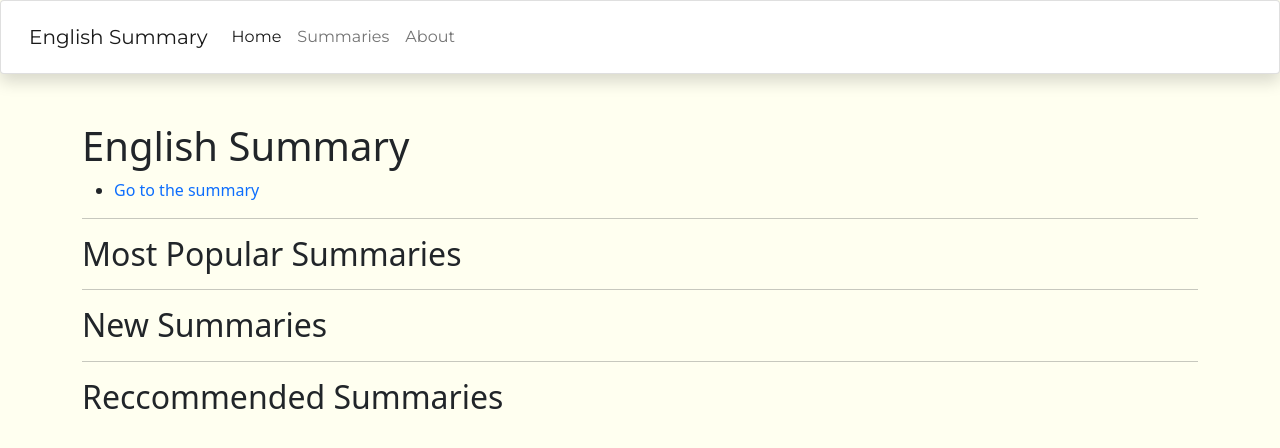
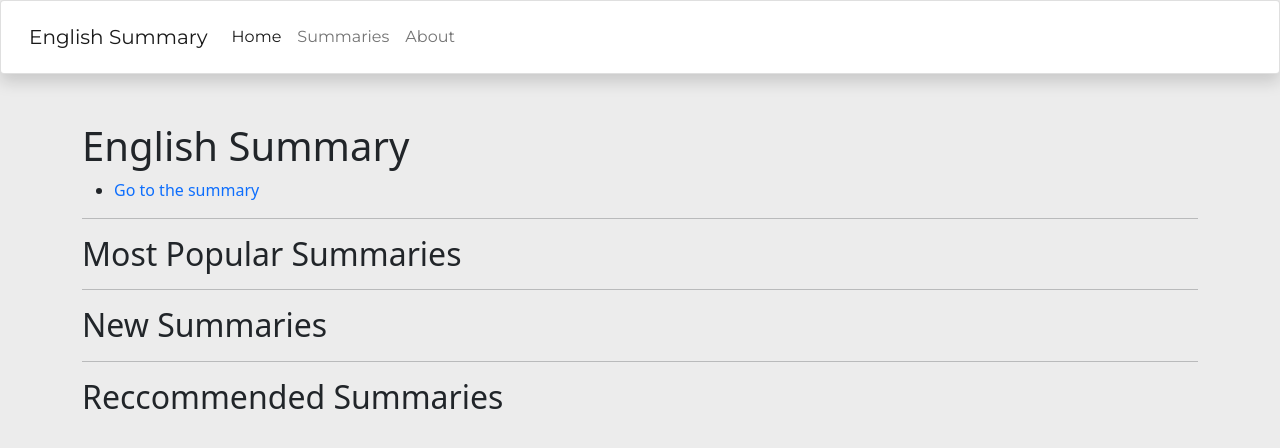
Before and after one commit to pkkrsingh877/misssummary, a Node server app: page / in a window 1280 px wide. Shown: the top 448 px of the page. Run offline with Node 20, Linux system fonts and the light colour scheme; some libraries are stand-ins or nearby versions.

Commit message:
changing background color of body

```diff
--- a/views/layouts/boilerplate.ejs
+++ b/views/layouts/boilerplate.ejs
@@ -16,7 +16,7 @@
         <link rel="stylesheet" href="https://cdnjs.cloudflare.com/ajax/libs/bootstrap-icons/1.6.1/font/bootstrap-icons.min.css" integrity="sha512-9a1QYep56cYgIPFq0JYfsh9xRYYmPBxKaD6/ZfVAtplQ6y9ZUSk7GxgC2dmwtxK9T2cGQOxCV6J2Ll51nrvP2w==" crossorigin="anonymous" referrerpolicy="no-referrer" />
 </head>
 
-<body style="background-color: #fffff0;">
+<body>
 
     <%- include('../partials/styles') %>
     <%- include('../partials/navbar') %>
--- a/views/partials/styles.ejs
+++ b/views/partials/styles.ejs
@@ -1,4 +1,7 @@
 <style>
+    body{
+        background-color: #ececec;
+    }
     nav {
         font-family: Montserrat;
         font-weight: 400;
```
